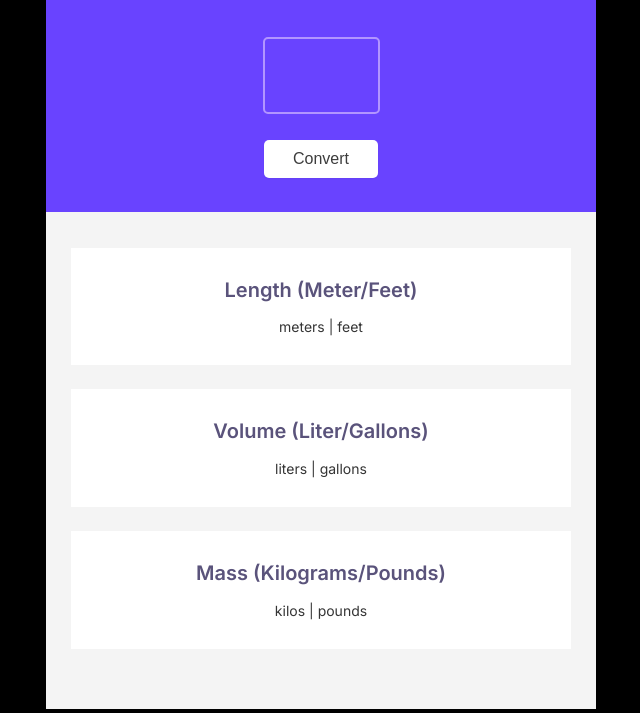
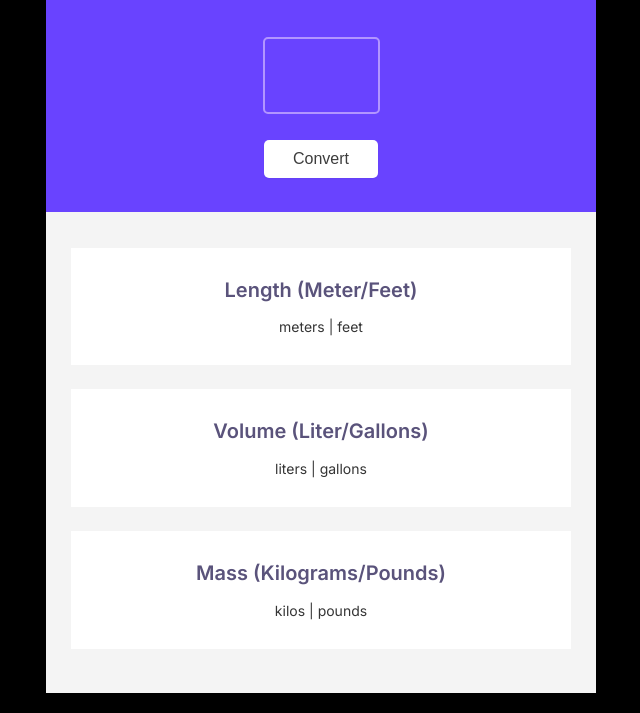
Before and after one commit to birgit2704/unit-converter, a plain HTML site: page index.html in a window 1280 px wide. Shown: the part 101-814 px from the top of the page, without its empty margins (319-959 px from the left). Drawn offline with Linux system fonts and the light colour scheme.

Commit message:
fix section container size

```diff
--- a/index.css
+++ b/index.css
@@ -16,16 +16,13 @@ body {
 }
 main {
   width: 550px;
-  height: 285px;
-  margin: 20px auto 0 auto;
+  margin: 20px auto 20px auto;
+  padding-bottom: 0px;
 }
 .header-container {
   background: var(--background-blue);
   color: var(--background-text-button-white);
   padding-top: 25px;
-}
-.section-container {
-  background: var(--background-grey);
 }
 section {
   background: var(--background-text-button-white);
@@ -84,7 +81,8 @@ button {
 }
 
 .section-container {
-  padding: 36px 25px;
+  background: var(--background-grey);
+  padding: 36px 25px 20px;
 }
 section {
   padding: 30px 0;
```
